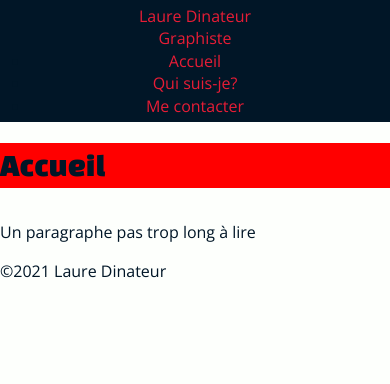
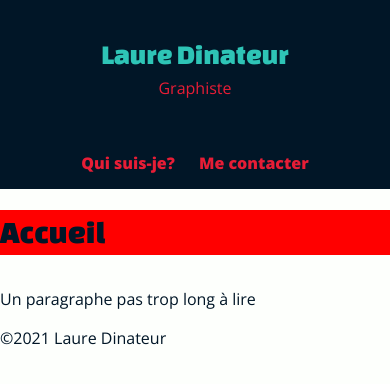
Before and after one commit to divtec-cejef/293-laure-dinateur-Bouhtade, a plain HTML site: page index.html in a window 390 px wide. Drawn offline with nearby package versions, Linux system fonts and the light colour scheme.

Commit message:
Update CSS

```diff
--- a/css/main.css
+++ b/css/main.css
@@ -89,6 +89,10 @@ a {
     text-decoration: none;
 }
 
+a:hover {
+    color: #2ec4b6;
+}
+
 /***************************************
             ENTÊTE DE PAGE
 ****************************************/
@@ -97,6 +101,9 @@ header {
     background-color: #011627;
     text-align: center;
     padding: 5px 30px;
+}
+.cache-mobile {
+    display: inline;
 }
 .personne {
     font-size: 1.75rem;
@@ -108,15 +115,25 @@ header {
 }
 .metier {
     margin-top: -5px;
+    font-weight: 400;
 }
 
 /***************************************
               MENU DE NAVIGATION
 ****************************************/
 
+nav {
+    padding: 10px 0;
+    margin: 20px 0 0 0;
+}
+
 nav ul {
-    margin: 0;
+    margin: 0 10px;
     padding: 0;
+}
+
+nav ul li {
+    display: inline-block;
 }
 
 
@@ -138,5 +155,20 @@ nav ul {
            PAGE INFORMATIONS
 ****************************************/
 .page-infos h1 {
-    background: deepskyblue;
+
 }
+
+/***************************************
+           ORDINATEUR
+****************************************/
+
+@media only screen and (max-width: 768px) {
+    .cache-mobile {
+        display: none;
+    }
+    a {
+        font-weight: 800;
+        padding: 15px 10px;
+        border-spacing: 30px;
+    }
+}
--- a/index.html
+++ b/index.html
@@ -24,12 +24,12 @@
 <body class="page-accueil">
 <header>
     <a href="index.html" class="logo">
-        <div>Laure Dinateur</div>
-        <div>Graphiste</div>
+        <div class="personne">Laure Dinateur</div>
+        <div class="metier">Graphiste</div>
     </a>
     <nav>
         <ul>
-            <li><a href="index.html">Accueil</a></li>
+            <li class="cache-mobile"><a href="index.html">Accueil</a></li>
             <li><a href="informations.html">Qui suis-je?</a></li>
             <li><a href="contact.html">Me contacter</a></li>
         </ul>
```
Also changed, not shown: contact.html (+3 -3 lines), informations.html (+3 -2 lines).
